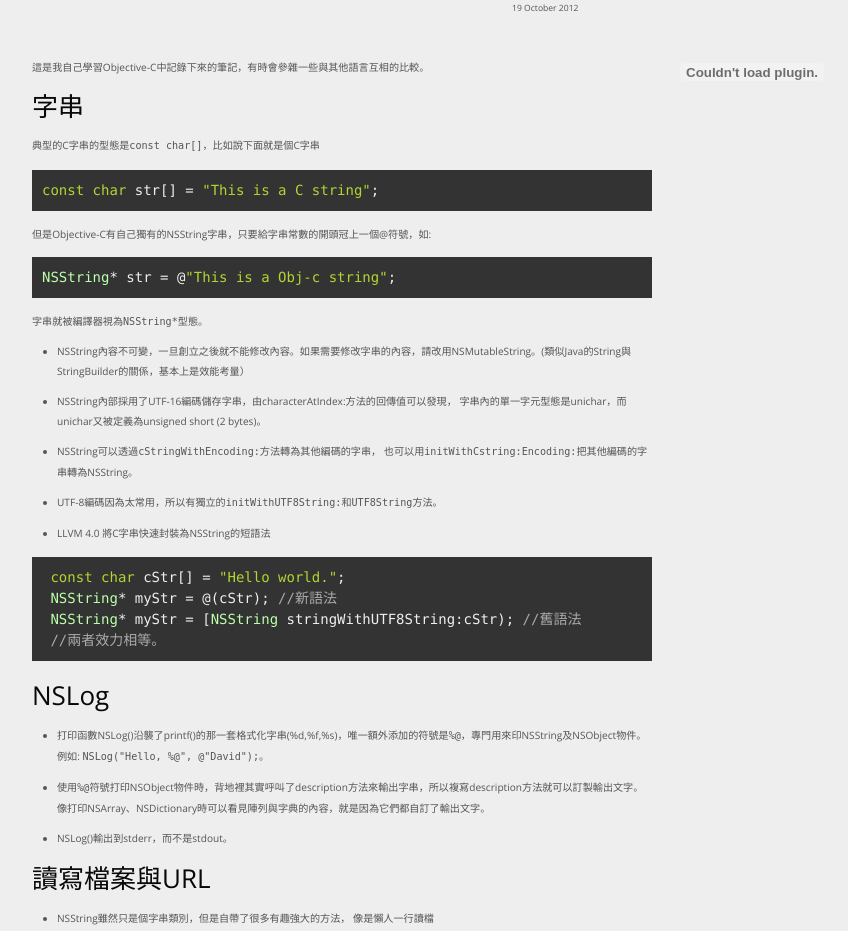
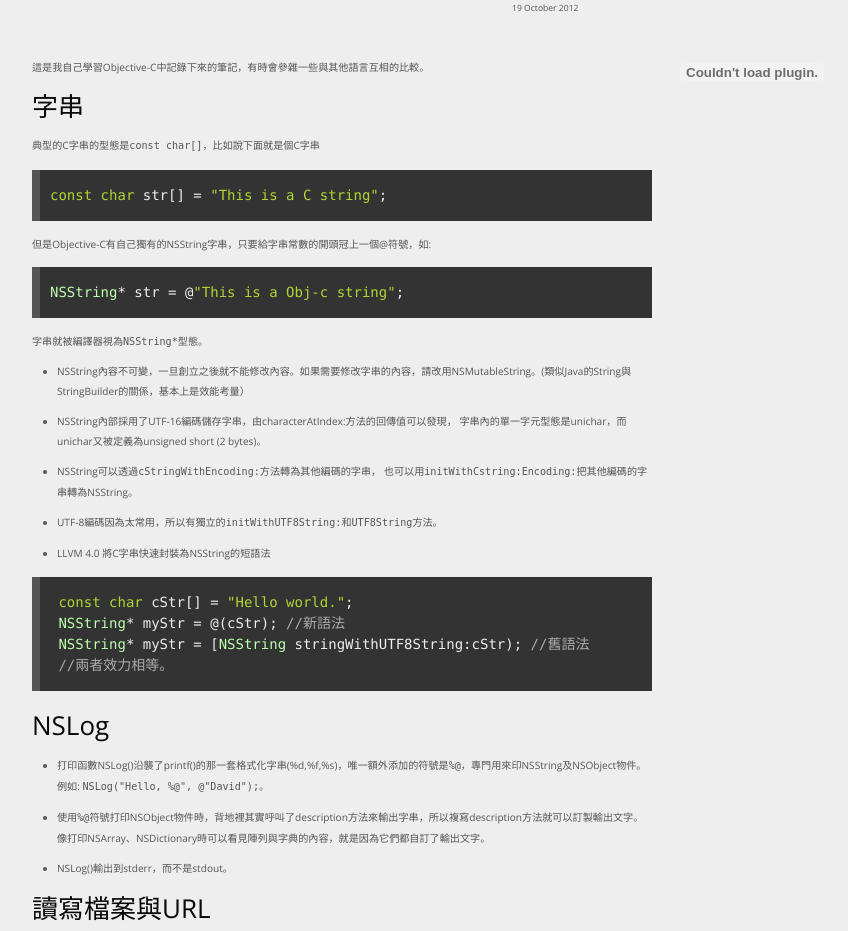
Before and after one commit to sndnvaps/sndnvaps.github.io, a PHP site: page /test.html in a window 1280 px wide. Shown: the part 433-1364 px from the top of the page, without its empty margins (138-986 px from the left). Run offline with PHP 8.4, Linux system fonts and the light colour scheme; some libraries are stand-ins or nearby versions.

Commit message:
fix bug, code block

```diff
--- a/_layouts/post.html
+++ b/_layouts/post.html
@@ -84,7 +84,7 @@
     <h4 style="border-bottom: solid 1px #bbb; margin-top: 5em;">相關文章</h4>
     <ul>
     {% for pp in site.related_posts limit:3 offset:1 %}
-      <li> <a href="{{ site.baseurl }}{{ pp.url }}"> {{ pp.title }} </a> </li>
+      <li> <a href="{{ site.url }}{{ pp.url }}"> {{ pp.title }} </a> </li>
     {% endfor %}
     </ul>
 
--- a/css/hemisu-dark.css
+++ b/css/hemisu-dark.css
@@ -100,8 +100,8 @@ pre.prettyprint {
   font-family: Menlo, Consolas, Monaco, monospace;
   font-size: 14px;
   line-height: 1.5;
-  border: 0px solid #444;
-  padding: 10px;
+  border-left: 8px solid #555;
+  padding: 15px 10px;
 }
 
 /* Specify class=linenums on a pre to get line numbering */
```
Also changed, not shown: 1 other file.
